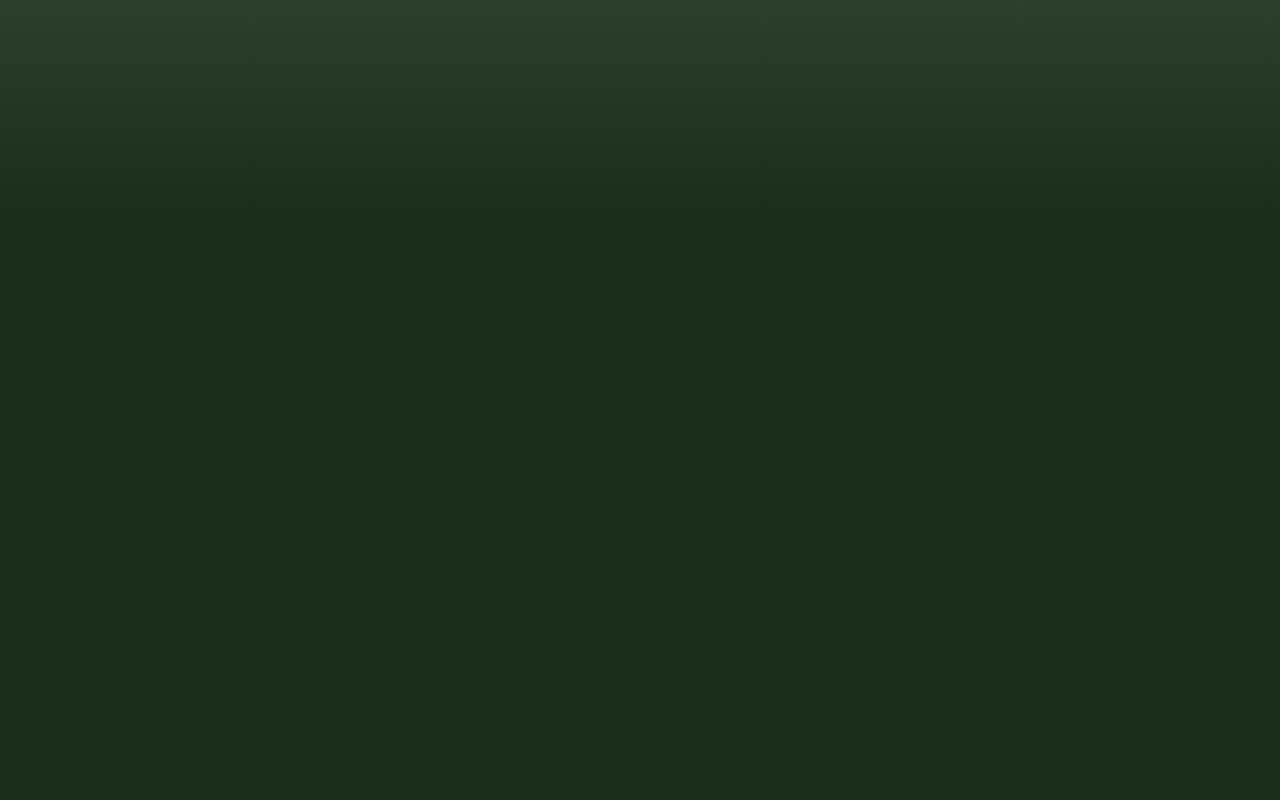
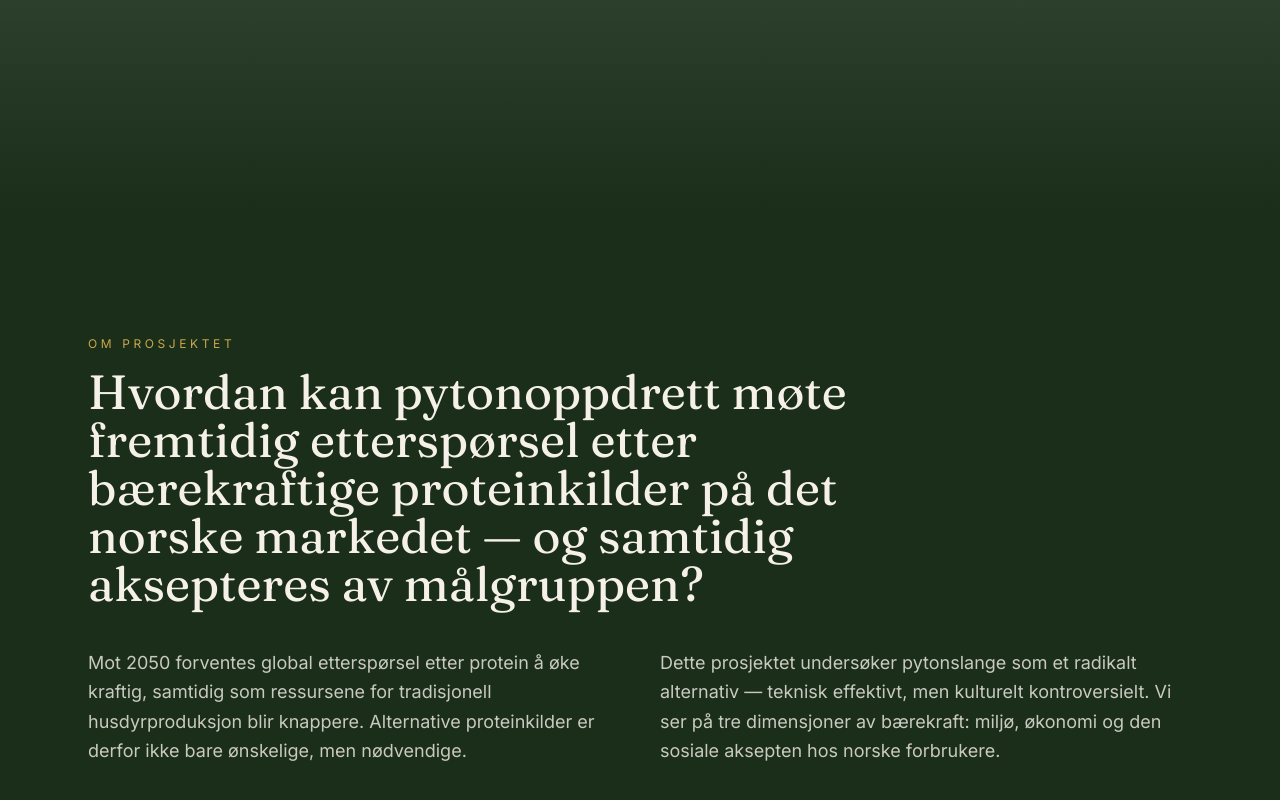
Before and after one commit to kennethsolvoll/EiT_Pyton, a Vue app: page / in a window 1280 px wide. Shown: the part 592-1392 px from the top of the page. Before the commit the page ends 800 px from the top, so only its background shows below. Built offline with nearby package versions, Linux system fonts and the light colour scheme.

Commit message:
feat: add AboutSection with research question and context

```diff
--- a/src/App.vue
+++ b/src/App.vue
@@ -1,11 +1,13 @@
 <script setup lang="ts">
 import NavBar from './components/NavBar.vue'
 import HeroSection from './components/HeroSection.vue'
+import AboutSection from './components/AboutSection.vue'
 </script>
 
 <template>
   <NavBar />
   <main>
     <HeroSection />
+    <AboutSection />
   </main>
 </template>
--- /dev/null
+++ b/src/components/AboutSection.vue
@@ -0,0 +1,34 @@
+<script setup lang="ts">
+import { reveal } from '../composables/useReveal'
+</script>
+
+<template>
+  <section
+    id="om"
+    aria-labelledby="om-heading"
+    class="bg-night-forest py-24 md:py-32"
+  >
+    <div class="max-w-content mx-auto px-6" v-motion="reveal()">
+      <p class="text-gold uppercase tracking-[0.3em] text-xs mb-4 font-sans">
+        Om prosjektet
+      </p>
+      <h2 id="om-heading" class="font-serif text-4xl md:text-5xl mb-10 max-w-3xl">
+        Hvordan kan pytonoppdrett møte fremtidig etterspørsel etter bærekraftige
+        proteinkilder på det norske markedet — og samtidig aksepteres av målgruppen?
+      </h2>
+
+      <div class="grid md:grid-cols-2 gap-10 text-parchment/80 font-sans text-lg leading-relaxed">
+        <p>
+          Mot 2050 forventes global etterspørsel etter protein å øke kraftig, samtidig
+          som ressursene for tradisjonell husdyrproduksjon blir knappere. Alternative
+          proteinkilder er derfor ikke bare ønskelige, men nødvendige.
+        </p>
+        <p>
+          Dette prosjektet undersøker pytonslange som et radikalt alternativ — teknisk
+          effektivt, men kulturelt kontroversielt. Vi ser på tre dimensjoner av
+          bærekraft: miljø, økonomi og den sosiale aksepten hos norske forbrukere.
+        </p>
+      </div>
+    </div>
+  </section>
+</template>
```
